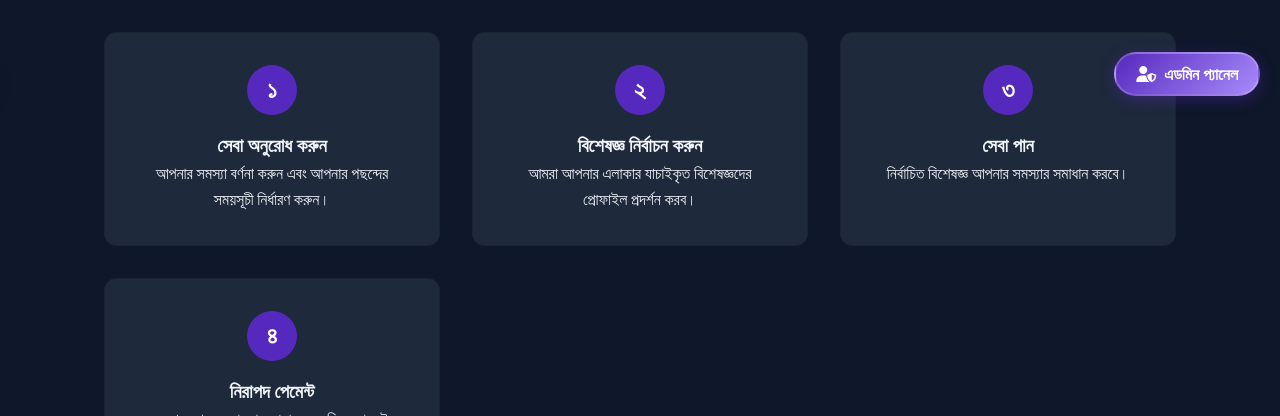
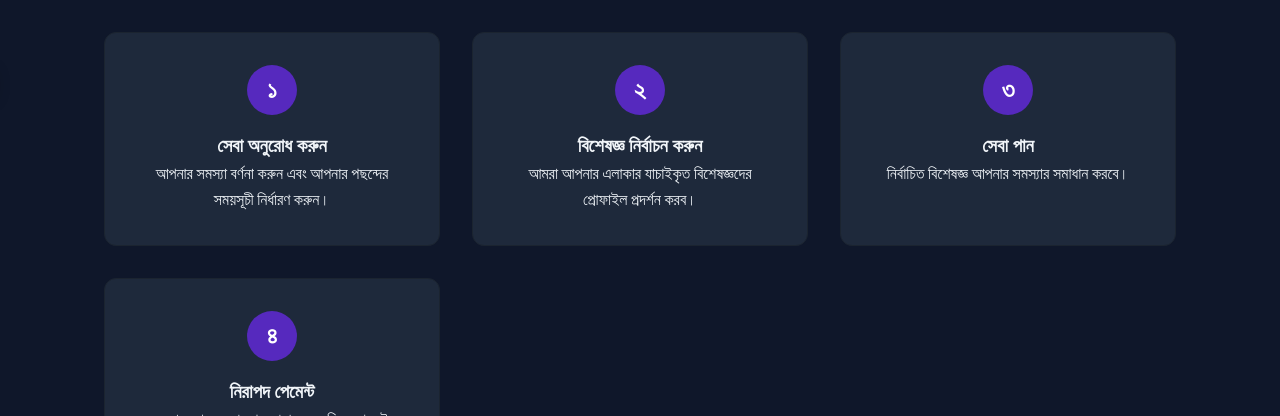
Before and after one commit to ProdigyTasfin/deploy_app, a website: page index.html in a window 1280 px wide. Shown: the part 684-1100 px from the top of the page. Drawn offline with Linux system fonts and the light colour scheme; a script that the page names is missing; a web font is replaced by a local one.

Commit message:
Update index.html

```diff
--- a/index.html
+++ b/index.html
@@ -1601,23 +1601,6 @@
             }
         }
     </script>
-    <div style="position: fixed; bottom: 20px; right: 20px; z-index: 1000; display: flex; flex-direction: column; gap: 10px;">
-    <a href="admin.html" style="
-        display: inline-flex;
-        align-items: center;
-        gap: 8px;
-        padding: 12px 20px;
-        background: linear-gradient(135deg, #5629be, #a78bfa);
-        color: white;
-        border-radius: 50px;
-        text-decoration: none;
-        font-weight: 600;
-        box-shadow: 0 4px 15px rgba(86, 41, 190, 0.4);
-        transition: all 0.3s;
-        border: 2px solid rgba(255, 255, 255, 0.2);
-        <i class="fas fa-user-shield"></i>
-        এডমিন প্যানেল
-    </a>
 
 </script>
 </body>
```
